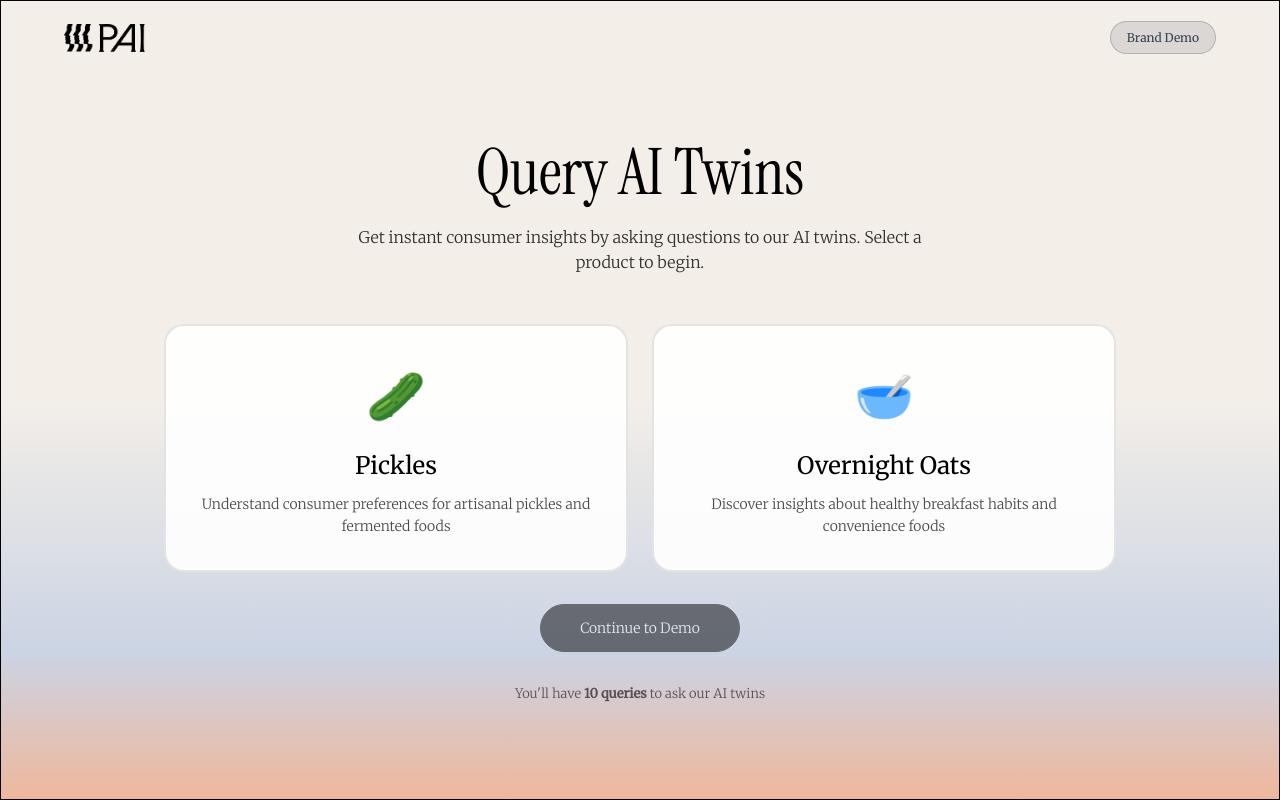
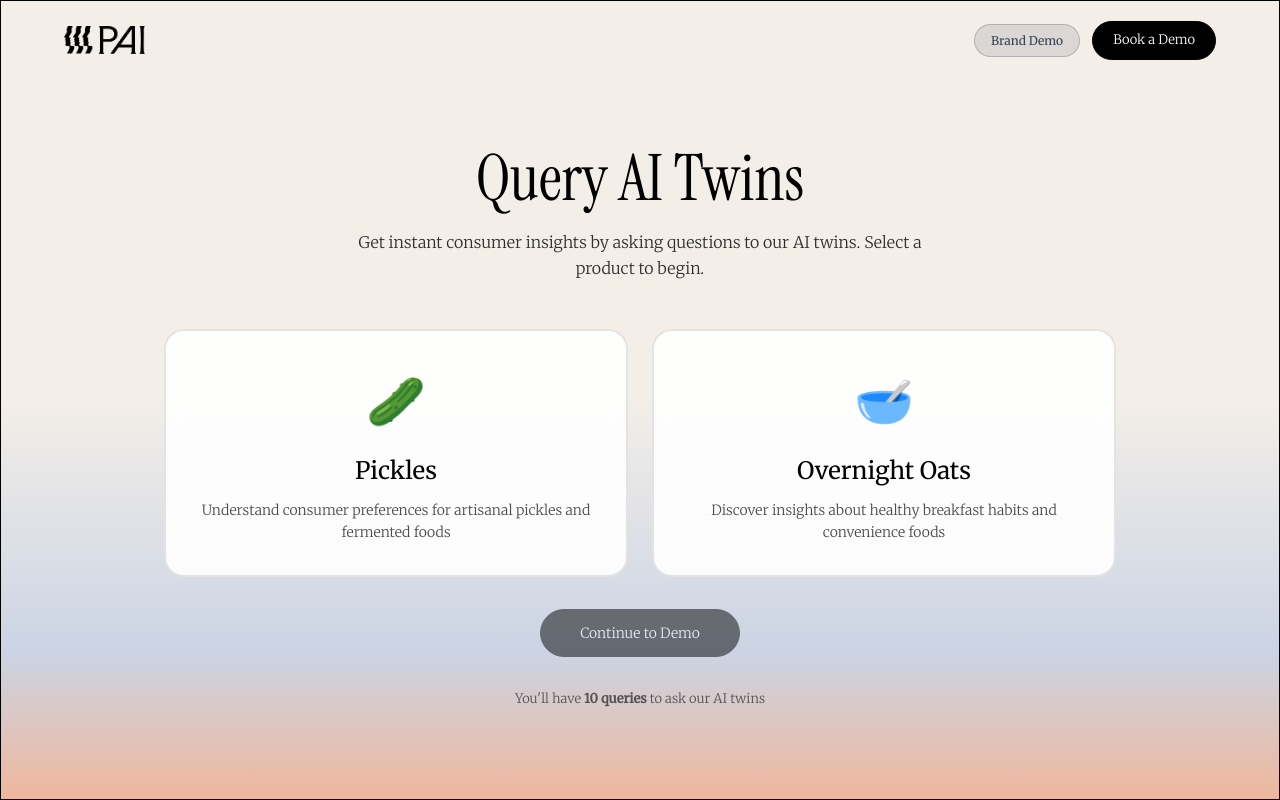
Before and after one commit to rachita-pai/brand, a Next.js app: page / in a window 1280 px wide. Built offline with nearby package versions, Linux system fonts and the light colour scheme.

Commit message:
Add Book a Demo button linking to Calendly

```diff
--- a/app/page.tsx
+++ b/app/page.tsx
@@ -81,6 +81,7 @@ export default function Home() {
                 style={{ height: 'clamp(20px, 3.5vw, 28px)' }}
               />
             </div>
+            <div style={{ display: 'flex', alignItems: 'center', gap: '12px' }}>
               <div
                 style={{
                   backgroundColor: 'rgba(17, 24, 39, 0.1)',
@@ -93,6 +94,20 @@ export default function Home() {
                 }}
               >
                 Brand Demo
+              </div>
+              <a
+                href="https://calendly.com/gigi-pai/30min"
+                target="_blank"
+                rel="noopener noreferrer"
+                className="btn-primary"
+                style={{
+                  padding: '8px 20px',
+                  fontSize: '13px',
+                  textDecoration: 'none',
+                }}
+              >
+                Book a Demo
+              </a>
             </div>
           </div>
         </div>
```
Lines whose indentation alone changed are shown as unchanged.
